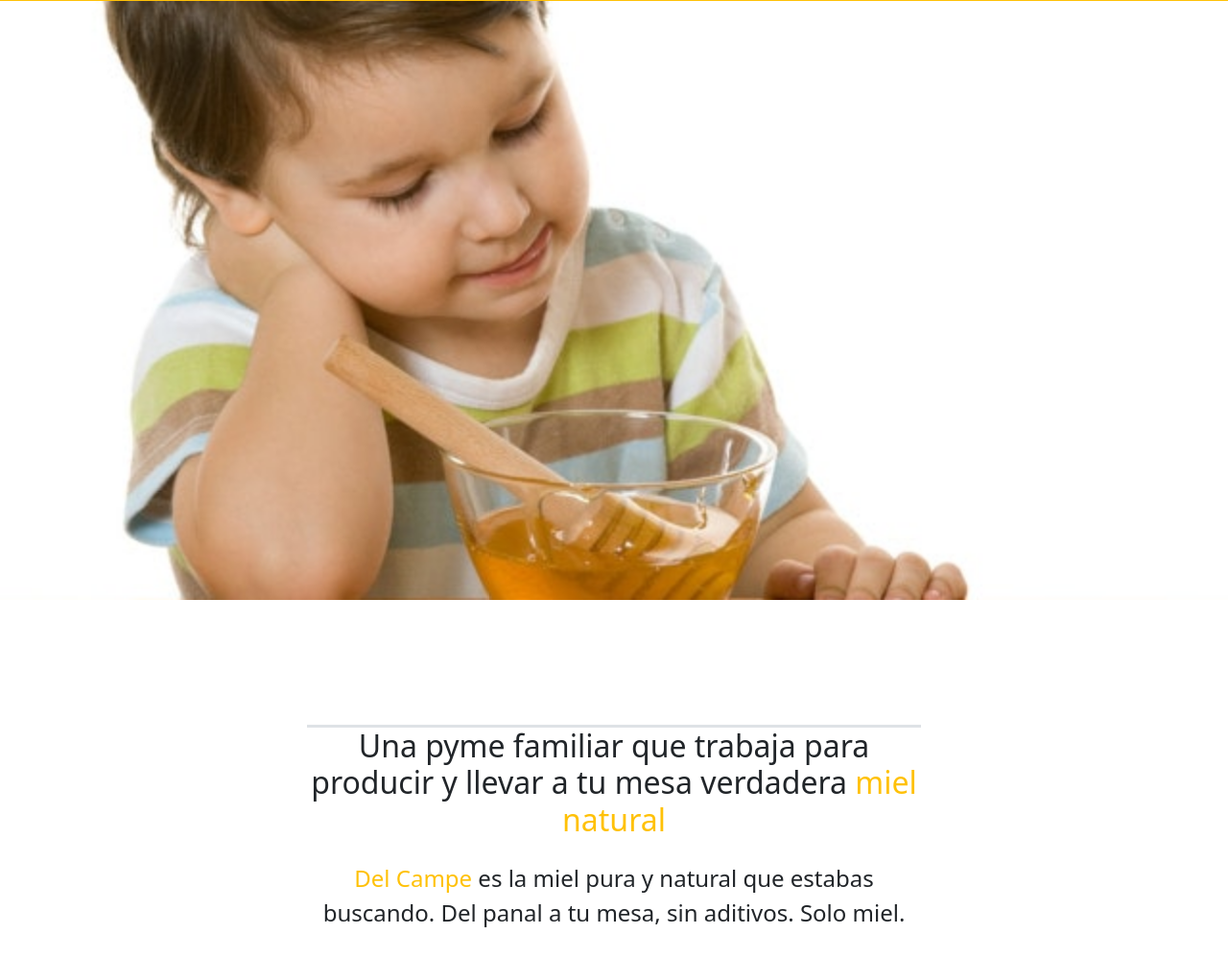
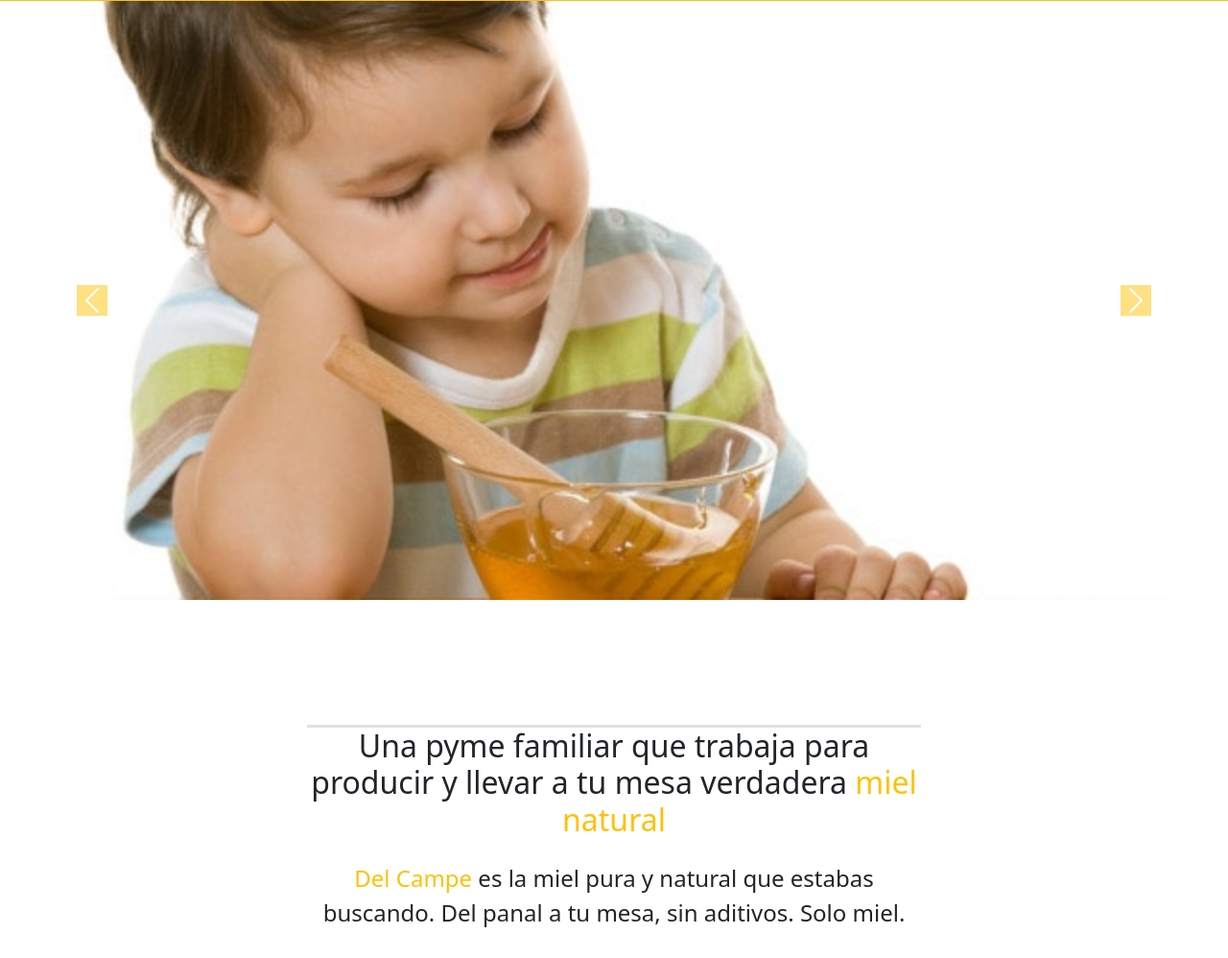
Before and after one commit to Jose-ph/miel_delCampe_final_coderhouse, a website: page index.html in a window 1280 px wide. Shown: the part 777-1775 px from the top of the page at 96% size. Drawn offline with nearby package versions, Linux system fonts and the light colour scheme.

Commit message:
agrega color al control slider

```diff
--- a/index.html
+++ b/index.html
@@ -117,12 +117,12 @@
                 <img src="images/slider_tres.jpg" class="d-block w-100" alt="...">
               </div>
             </div>
-            <button class="carousel-control-prev" type="button" data-bs-target="#carouselExampleControls" data-bs-slide="prev">
-              <span class="carousel-control-prev-icon" aria-hidden="true"></span>
+            <button class="carousel-control-prev " type="button" data-bs-target="#carouselExampleControls" data-bs-slide="prev">
+              <span class="carousel-control-prev-icon btn-warning" aria-hidden="true"></span>
               <span class="visually-hidden">Previous</span>
             </button>
             <button class="carousel-control-next" type="button" data-bs-target="#carouselExampleControls" data-bs-slide="next">
-              <span class="carousel-control-next-icon" aria-hidden="true"></span>
+              <span class="carousel-control-next-icon btn-warning" aria-hidden="true"></span>
               <span class="visually-hidden">Next</span>
             </button>
           </div>
```
